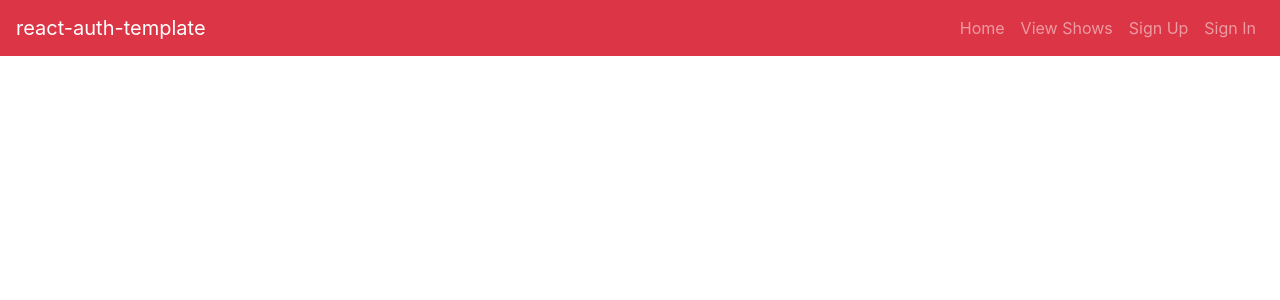
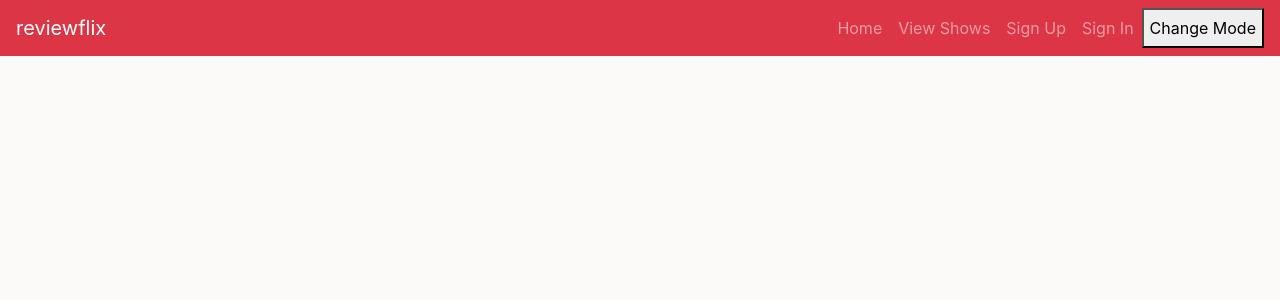
Before and after one commit to Did-You-Restart/reviewflix-client, a React app: page / in a window 1280 px wide. Shown: the top 300 px of the page. Built offline with nearby package versions, Linux system fonts and the light colour scheme.

Commit message:
Successfully created toggle light/dark mode feature

```diff
--- a/package.json
+++ b/package.json
@@ -21,6 +21,7 @@
     "react-loader-spinner": "^3.1.14",
     "react-router-dom": "^4.3.1",
     "resolve": "1.6.0",
+    "styled-components": "^5.2.1",
     "url-loader": "0.6.2",
     "uuid": "^7.0.3"
   },
--- a/src/App.js
+++ b/src/App.js
@@ -149,6 +149,7 @@ class App extends Component {
           )} />
         </main>
       </Fragment>
+
     )
   }
 }
--- /dev/null
+++ b/src/components/DarkModeToggle.js
@@ -0,0 +1,40 @@
+import React, { Component } from 'react'
+
+import '../index.scss'
+
+class DarkModeToggle extends Component {
+  constructor (props) {
+    super(props)
+
+    if (JSON.parse(localStorage.getItem('DARK_MODE')) === true) {
+      document.body.classList.add('dark-mode')
+    }
+
+    this.state = {
+      darkMode: JSON.parse(localStorage.getItem('DARK_MODE'))
+    }
+
+    this.handleModeChange = this.handleModeChange.bind(this)
+  }
+
+  handleModeChange () {
+    if (!this.state.darkMode) {
+      document.body.classList.add('dark-mode')
+    } else {
+      document.body.classList.remove('dark-mode')
+    }
+
+    this.setState({
+      darkMode: (!this.state.darkMode)
+    })
+    localStorage.setItem('DARK_MODE', !this.state.darkMode)
+  }
+
+  render () {
+    return (
+      <button onClick={this.handleModeChange}>Change Mode</button>
+    )
+  }
+}
+
+export default DarkModeToggle
--- a/src/components/Header/Header.js
+++ b/src/components/Header/Header.js
@@ -1,6 +1,8 @@
 import React, { Fragment } from 'react'
 import Nav from 'react-bootstrap/Nav'
 import Navbar from 'react-bootstrap/Navbar'
+
+import DarkModeToggle from '../DarkModeToggle'
 
 const authenticatedOptions = (
   <Fragment>
@@ -33,7 +35,7 @@ const alwaysOptions = (
 const Header = ({ user }) => (
   <Navbar bg="danger" variant="dark" expand="md">
     <Navbar.Brand href="#">
-      react-auth-template
+      reviewflix
     </Navbar.Brand>
     <Navbar.Toggle aria-controls="basic-navbar-nav" />
     <Navbar.Collapse id="basic-navbar-nav">
@@ -41,6 +43,7 @@ const Header = ({ user }) => (
         { user && <span className="navbar-text mr-2">Welcome, {user.email}</span>}
         { alwaysOptions }
         { user ? authenticatedOptions : unauthenticatedOptions }
+        <DarkModeToggle/>
       </Nav>
     </Navbar.Collapse>
   </Navbar>
--- a/src/index.scss
+++ b/src/index.scss
@@ -1 +1,16 @@
 @import '~bootstrap/scss/bootstrap';
+
+$background-color-dark: #292A32;
+$background-color-light: #FBFAF8;
+$complimentary-color-dark: #393B43;
+$complimentary-color-light: #FEFFFF;
+
+body {
+  background-color: $background-color-light;
+  color: $background-color-dark;
+}
+
+body.dark-mode {
+  background-color: $background-color-dark;
+  color: $background-color-light;
+}
```
Also changed, not shown: 1 other file (tests, documents, lock files or other folders).
